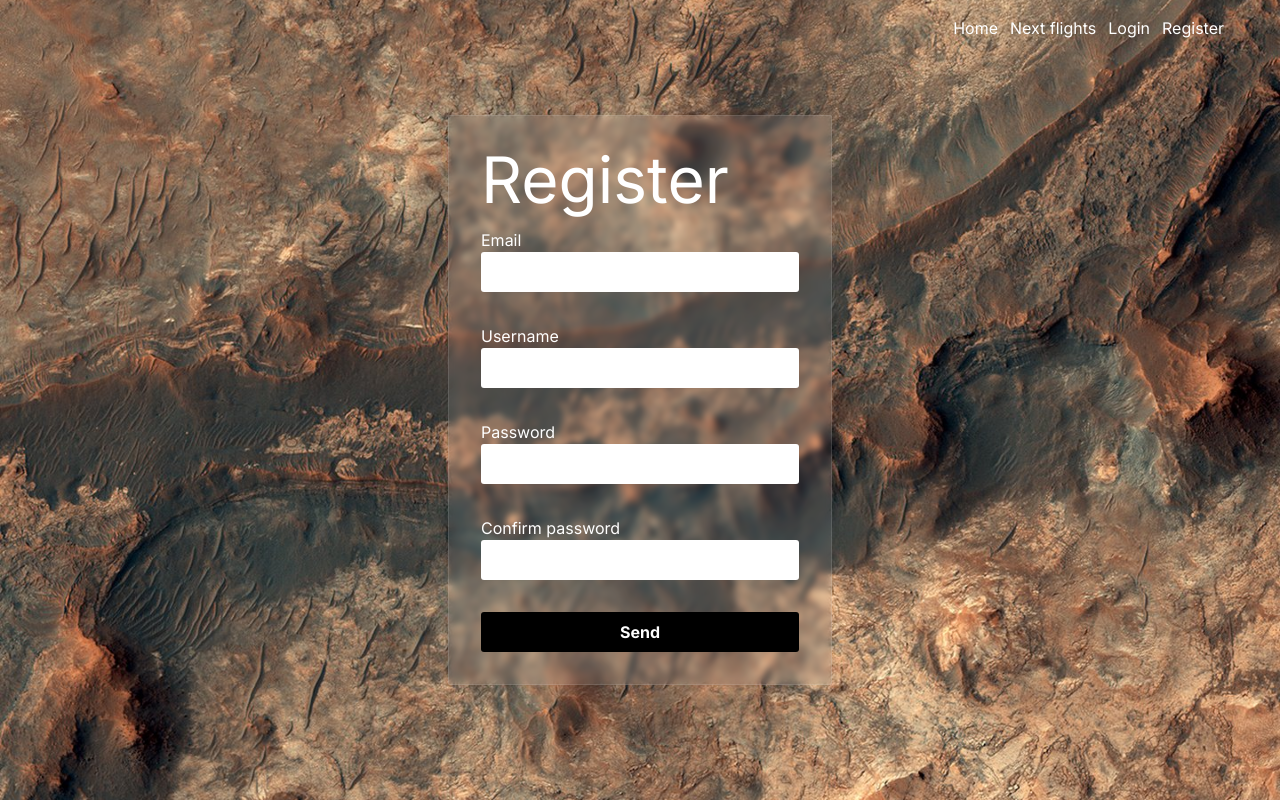
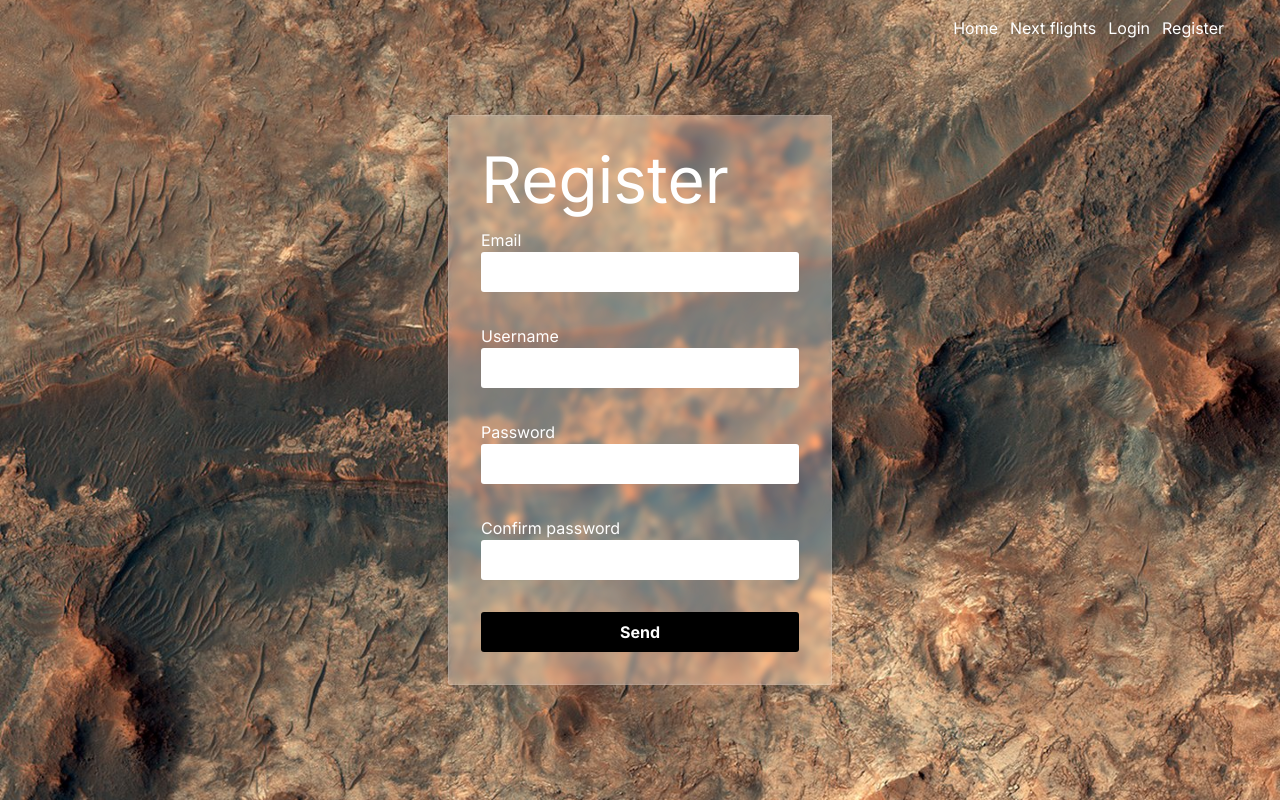
Before and after one commit to aitor-i/espace-express-web, a Next.js app: page /register in a window 1280 px wide. Built offline with nearby package versions, Linux system fonts and the light colour scheme.

Commit message:
UPDATE - Global css

```diff
--- a/src/app/globals.css
+++ b/src/app/globals.css
@@ -38,14 +38,14 @@ h4 {
   font-weight: bold;
 }
 .glassEffect {
-  backdrop-filter: blur(3px);
-  background: rgba(255, 255, 255, 0.1);
+  backdrop-filter: blur(3px) saturate(200%);
+  background: rgba(255, 255, 255, 0.35);
   border: 1px solid rgba(255, 255, 255, 0.1);
   /* background-color: red; */
 }
 .glassEffectDark {
-  backdrop-filter: blur(3px);
-  background: rgba(0, 0, 0, 0.2);
+  backdrop-filter: blur(3px) saturate(200%);
+  background: rgba(0, 0, 0, 0.3);
   /* background-color: transparent; */
   border: 1px solid rgba(0, 0, 0, 0.1);
 }
@@ -68,10 +68,19 @@ button {
   padding: 0.5rem;
   cursor: pointer;
 }
+.secondaryButton {
+  border-radius: 3px;
+  font-weight: bold;
+  padding: 0.5rem;
+  cursor: pointer;
+  border: 2px solid white;
+}
+.secondaryButton:hover,
 button:hover {
   scale: 1.03;
   animation: 0.2s make-button-bigger ease-out;
 }
+
 .clickable {
   cursor: pointer;
 }
```
